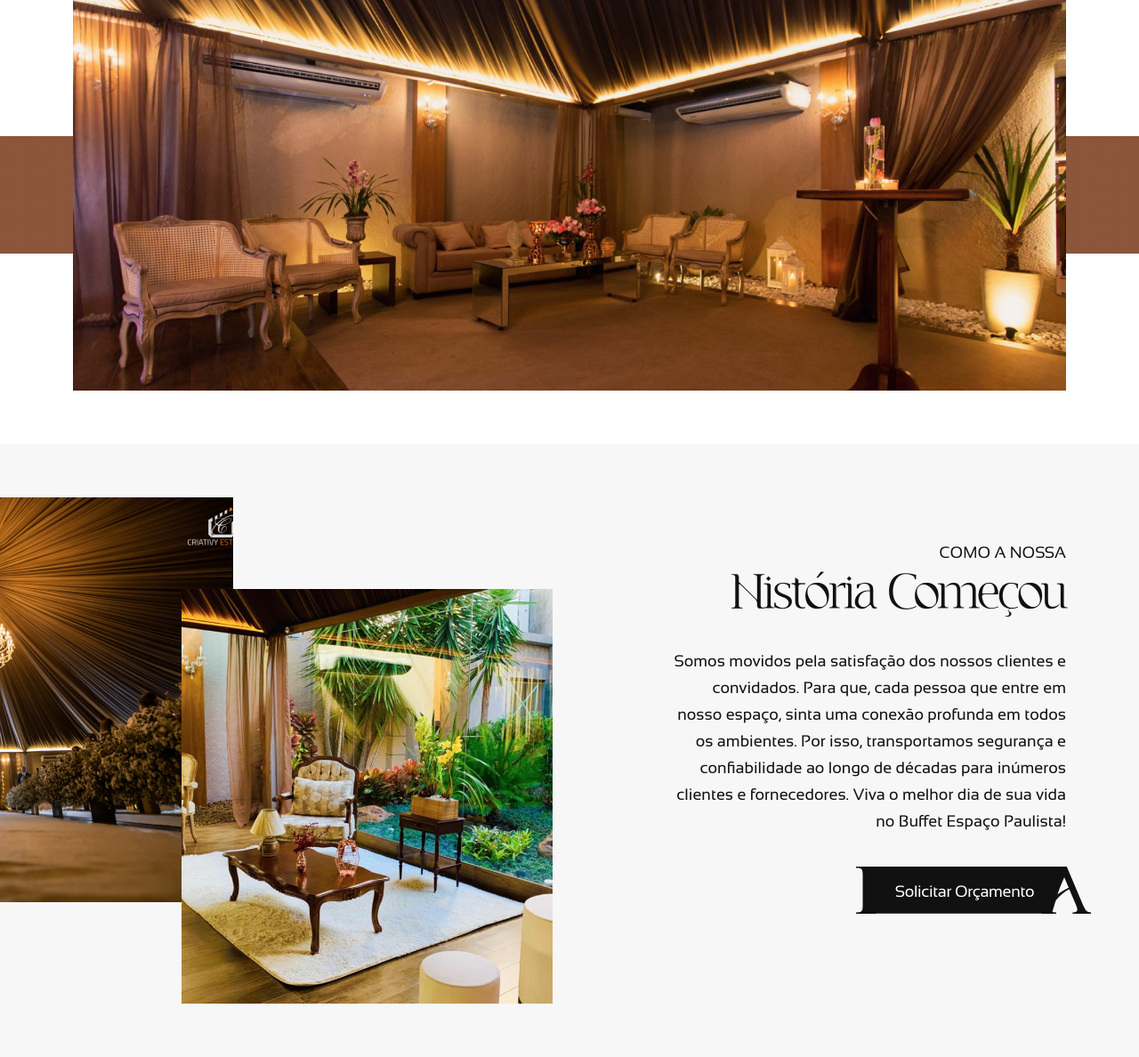
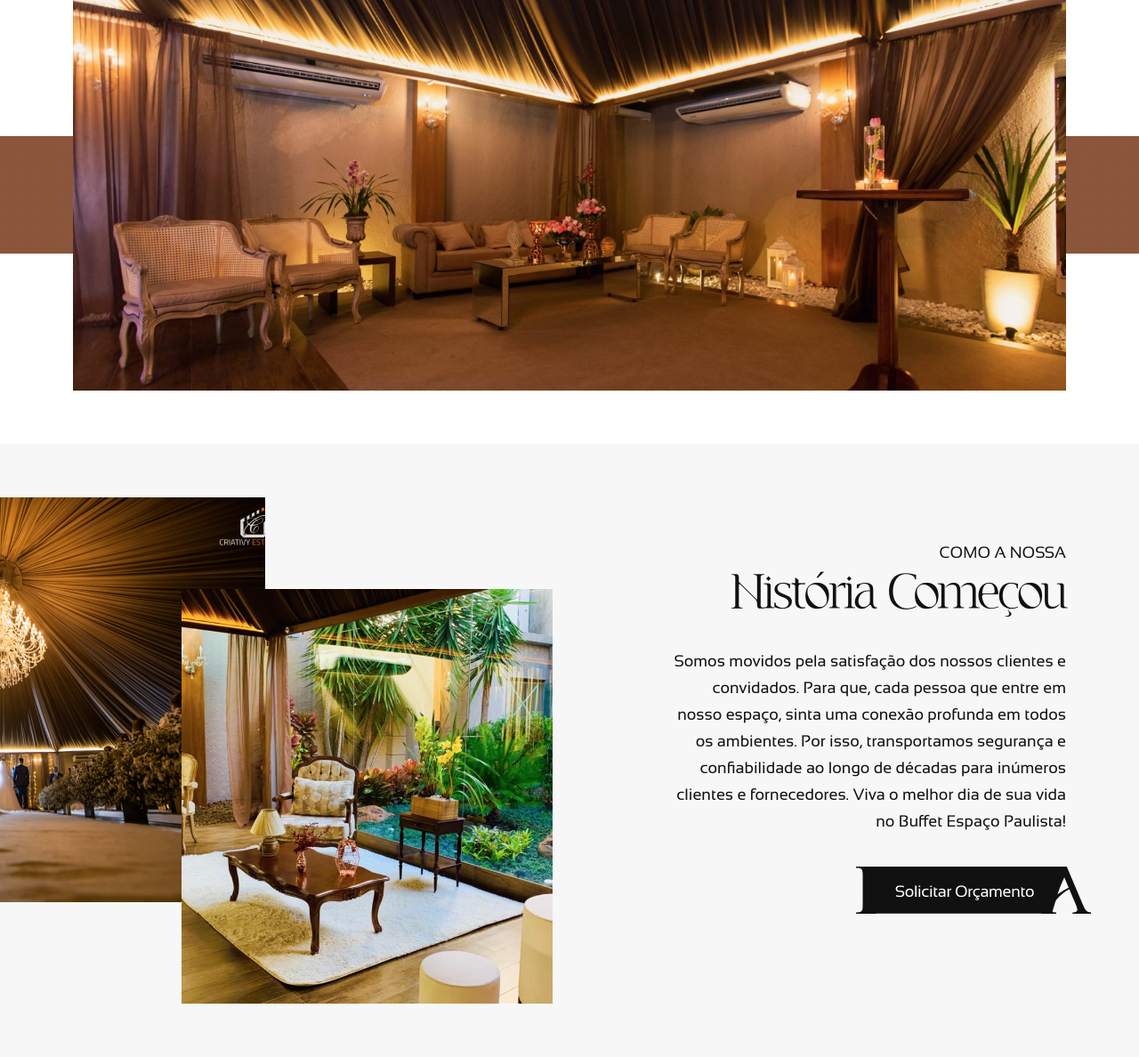
Before and after one commit to jpdrsanchez/espaco-paulista, a PHP site: page /sobre.php in a window 1280 px wide. Shown: the part 1168-2356 px from the top of the page at 89% size. Run offline with PHP 8.4, Linux system fonts and the light colour scheme; data that the repository does not hold is empty.

Commit message:
refactor: change image position

```diff
--- a/assets/scss/pages/_about.scss
+++ b/assets/scss/pages/_about.scss
@@ -28,6 +28,8 @@
   padding-top: 112px;
   padding-bottom: 63px;
   background: var(--whiteTwo);
+  position: relative;
+  z-index: 1;
 
   &__container {
     display: grid;
@@ -45,7 +47,6 @@
 
   &__images {
     position: relative;
-    z-index: 1;
 
     @media (max-width: 61.9375em) {
       display: none;
@@ -57,18 +58,21 @@
   }
 
   &__imageOne {
+    @media (max-width: 61.9375em) {
+      display: none;
+    }
+
     @media (min-width: 62em) {
       position: absolute;
       width: 616px;
       z-index: -1;
-      right: 259px;
-      bottom: 214px;
-      bottom: 214px;
+      left: 50%;
+      bottom: 177px;
+      transform: translateX(calc(-50% - 650px));
     }
 
     @media (min-width: 75em) {
-      right: 459px;
-      bottom: 114px;
+      bottom: 177px;
     }
   }
 
--- a/sobre.php
+++ b/sobre.php
@@ -36,8 +36,8 @@
   </section>
   <section class="aboutStory">
     <div class="container aboutStory__container">
+      <img src="./assets/images/about/about-1.jpg" alt="Espaço Paulista" class="aboutStory__imageOne">
       <div class="aboutStory__images">
-        <img src="./assets/images/about/about-1.jpg" alt="Espaço Paulista" class="aboutStory__imageOne">
         <img src="./assets/images/about/about-2.jpg" alt="Espaço Paulista" class="aboutStory__imageTwo">
       </div>
       <div class="aboutStory__content">
```
Also changed, not shown: styles.css, 3 other files.
